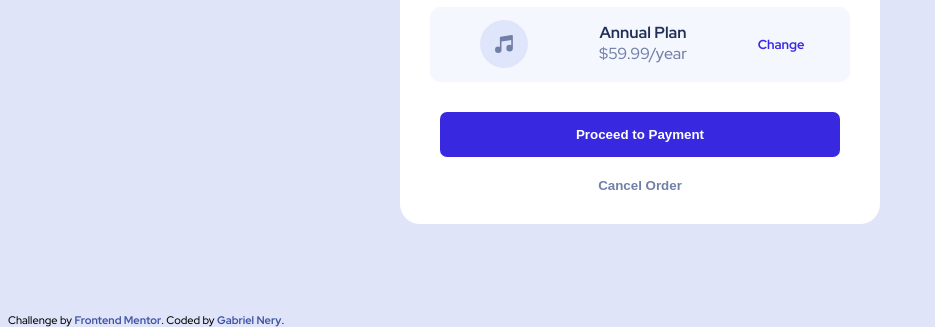
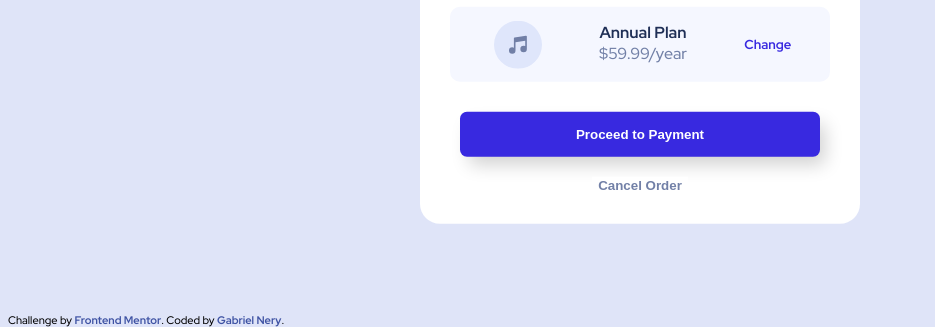
Before and after one commit to gabrielnerys/order-summary, a plain HTML site: page index.html in a window 1280 px wide. Shown: the part 473-800 px from the top of the page, without its empty margins (0-935 px from the left). Drawn offline with Linux system fonts and the light colour scheme.

Commit message:
Layout modification

```diff
--- a/style.css
+++ b/style.css
@@ -11,7 +11,7 @@ body {
   display: flex;
   flex-direction: column;
   position: absolute;
-  width: 60vh;
+  width: 55vh;
   min-width: 50vh;
   top: 50%;
   left: 50%;
@@ -102,6 +102,7 @@ body {
   font-weight: bolder;
   padding: 15px;
   color: white;
+  box-shadow: 7px 10px 18px -2px rgba(0,0,0,0.18)
 }
 
 .buttons button:first-child:hover {
```
